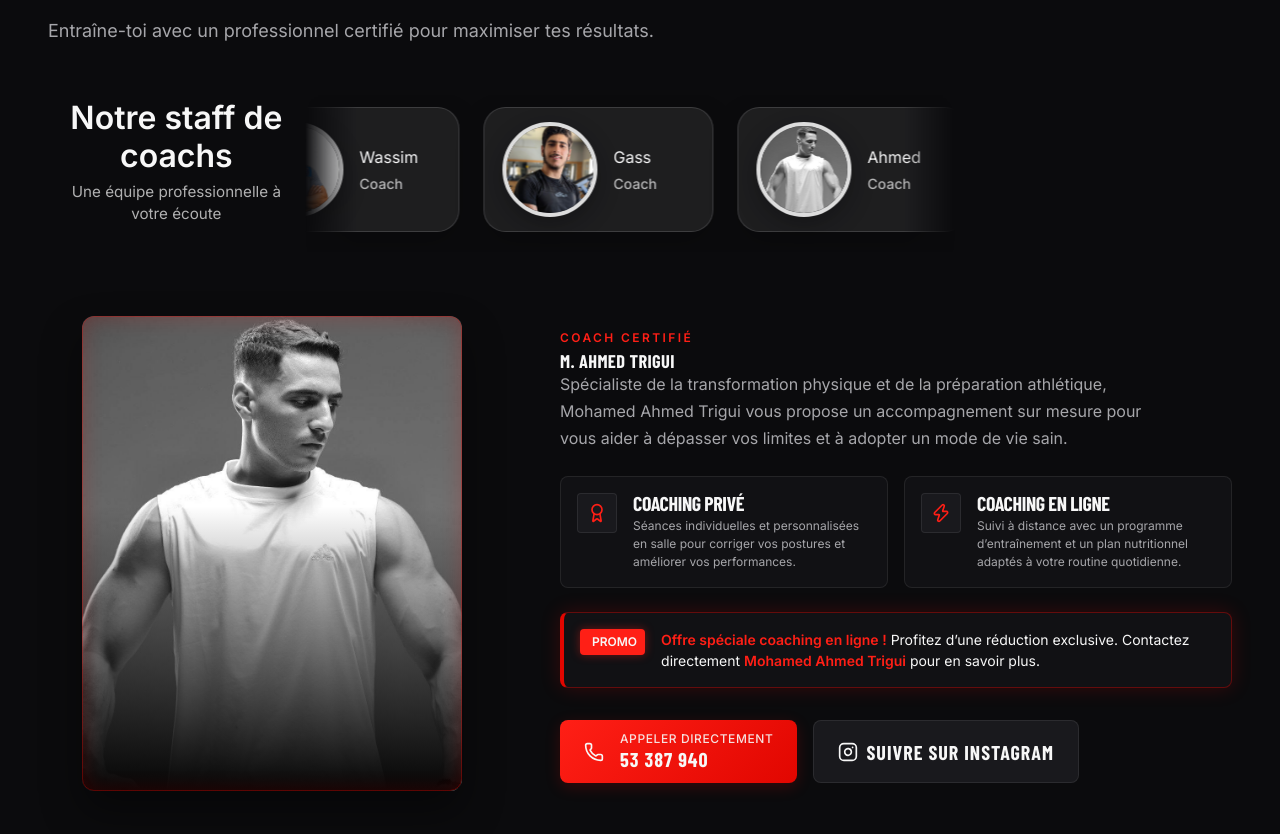
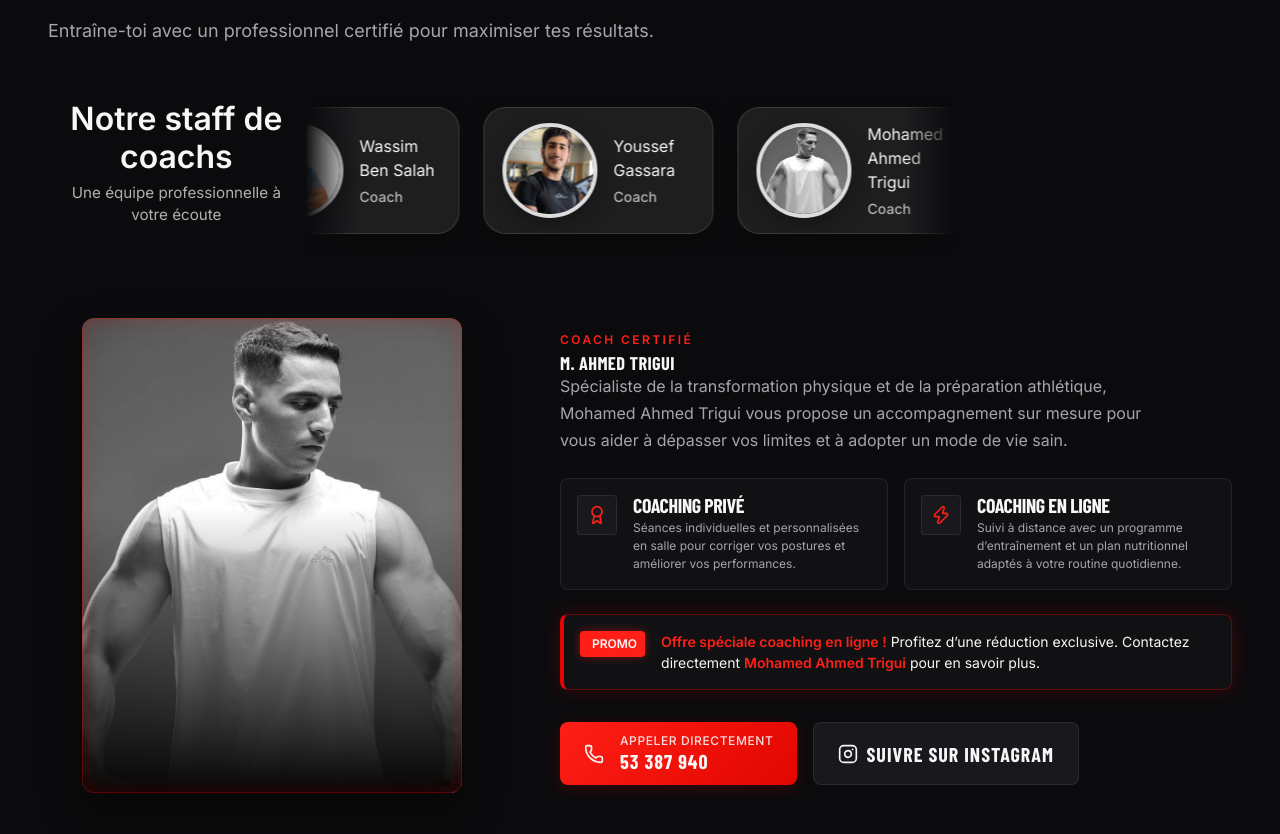
Before and after one commit to mohamedahmedtrigui/dreamgym_vitrine, a React (Vite) app: page / in a window 1280 px wide. Shown: the part 5180-6014 px from the top of the page. Built offline with nearby package versions, Linux system fonts and the light colour scheme; a web font is replaced by a local one.

Commit message:
coach name

```diff
--- a/src/features/coach/components/CoachSection.jsx
+++ b/src/features/coach/components/CoachSection.jsx
@@ -9,19 +9,19 @@ import { getAssetPath } from '../../../shared/utils/assetPath'
 import styles from './CoachSection.module.css'
 const coaches = [
   {
-    name: 'Ahmed',
+    name: 'Mohamed Ahmed Trigui',
     role: 'Coach',
     image: getAssetPath('images/ahmed.jpg'),
     imagePosition: 'center 20%',
   },
   {
-    name: 'Wassim',
+    name: 'Wassim Ben Salah ',
     role: 'Coach',
     image: getAssetPath('images/wassim.jpg'),
     imagePosition: 'center 25%',
   },
   {
-    name: 'Gass',
+    name: 'Youssef Gassara ',
     role: 'Coach',
     image: getAssetPath('images/gass.jpg'),
     imagePosition: 'center 20%',
```
